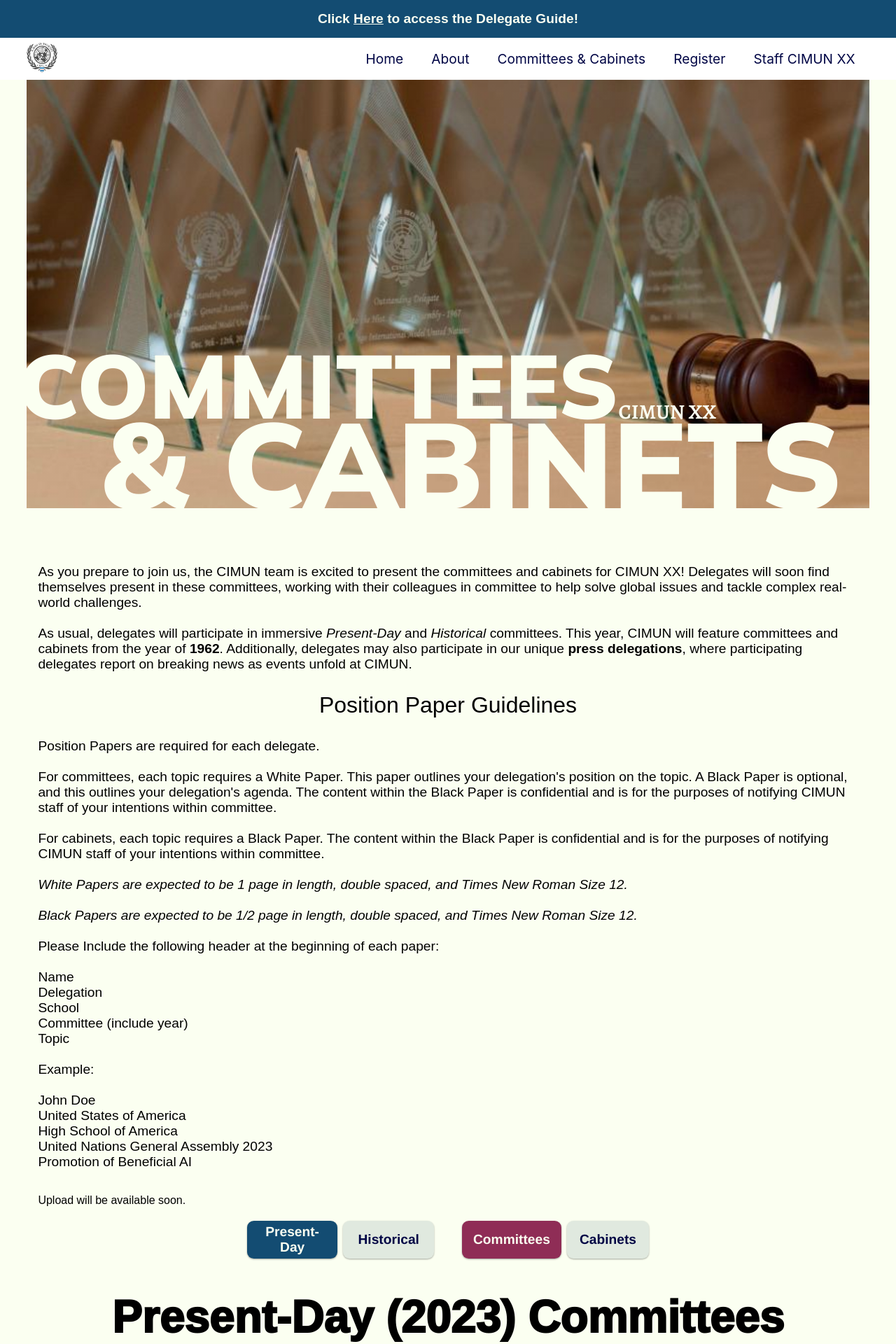
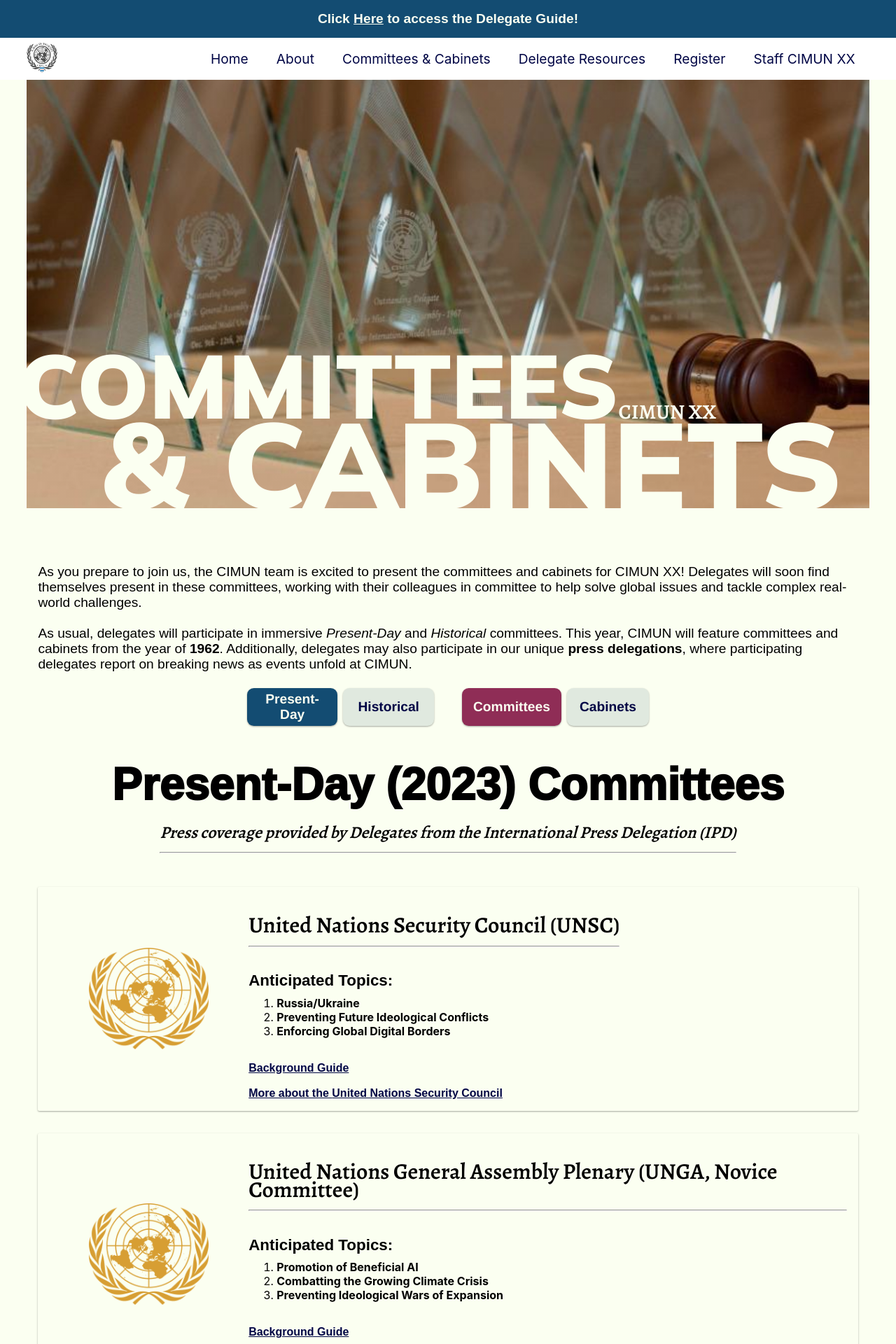
Before and after one commit to Model-UN/cimun-web, a Next.js app: page /committees in a window 1280 px wide. Shown: the top 1920 px of the page at 70% size. Built offline with nearby package versions, Linux system fonts and the light colour scheme.

Commit message:
XX Background Guide Submissiona and (#131)
Delegate Resources

```diff
--- a/components/footer/index.tsx
+++ b/components/footer/index.tsx
@@ -44,7 +44,7 @@ const Footer: React.FC = () => (
             Committees & Cabinets
           </a>
           {/* <a */}
-          {/*  href="CIMUN XIX - Delegate Guide.pdf" */}
+          {/*  href="CIMUN XX - Delegate Guide.pdf" */}
           {/*  target="_blank" */}
           {/*  rel="noopener noreferrer" */}
           {/* > */}
--- a/components/headerNav/index.tsx
+++ b/components/headerNav/index.tsx
@@ -62,11 +62,11 @@ const HeaderNav = () => {
                 <Anchor>Committees & Cabinets</Anchor>
               </Link>
             </ListItem>
-            {/* <Link href="/resources">
-          <ListItem>
-            <Anchor>Delegate Resources</Anchor>
-          </ListItem>
-        </Link> */}
+            <ListItem>
+              <Link href="/resources" legacyBehavior>
+                <Anchor>Delegate Resources</Anchor>
+              </Link>
+            </ListItem>
             {/* <Link href="https://press.cimun.org/">
           <ListItem>
             <Anchor>The CIMUN Chronicle</Anchor>
@@ -133,6 +133,11 @@ const HeaderNav = () => {
                   </Anchor>
                 </Link>
               </BurgerListItem>
+              <BurgerListItem>
+                <Link href="/resources">
+                  <Anchor>Delegate Resources</Anchor>
+                </Link>
+              </BurgerListItem>
               {/* <Link href="/resources"> */}
               {/*  <BurgerListItem> */}
               {/*    <Anchor>Delegate Resources</Anchor> */}
--- a/pages/committees/index.tsx
+++ b/pages/committees/index.tsx
@@ -45,56 +45,6 @@ const Committees = () => {
           <strong>press delegations</strong>, where participating delegates
           report on breaking news as events unfold at CIMUN.
         </Body>
-        <SubTitle margins="10px 0" align="left" self="center" weight={500}>
-          Position Paper Guidelines
-        </SubTitle>
-        <Body align="left" self="center" weight={500}>
-          Position Papers are required for each delegate.
-          <br />
-          <br />
-          For committees, each topic requires a White Paper. This paper outlines
-          your delegation's position on the topic. A Black Paper is optional,
-          and this outlines your delegation's agenda. The content within the
-          Black Paper is confidential and is for the purposes of notifying CIMUN
-          staff of your intentions within committee.
-          <br />
-          <br />
-          For cabinets, each topic requires a Black Paper. The content within
-          the Black Paper is confidential and is for the purposes of notifying
-          CIMUN staff of your intentions within committee.
-          <br />
-          <br />
-          <i>
-            White Papers are expected to be 1 page in length, double spaced, and
-            Times New Roman Size 12.
-          </i>
-          <br />
-          <br />
-          <i>
-            Black Papers are expected to be 1/2 page in length, double spaced,
-            and Times New Roman Size 12.
-          </i>
-          <br />
-          <br /> Please Include the following header at the beginning of each
-          paper:
-          <br />
-          <br /> Name
-          <br /> Delegation
-          <br /> School
-          <br /> Committee (include year)
-          <br /> Topic
-          <br />
-          <br /> Example:
-          <br />
-          <br /> John Doe
-          <br /> United States of America
-          <br /> High School of America
-          <br /> United Nations General Assembly 2023
-          <br /> Promotion of Beneficial AI
-        </Body>
-        <Body align="left" weight={500} size="1rem">
-          Upload will be available soon.
-        </Body>
         <CommitteeDisplay />
       </InformationalWrapper>
     </Wrapper>
```
Also changed, not shown: app/components/ResourceHubDisplay.tsx (+77 -15 lines), 2 other files (tests, documents, lock files or other folders).
